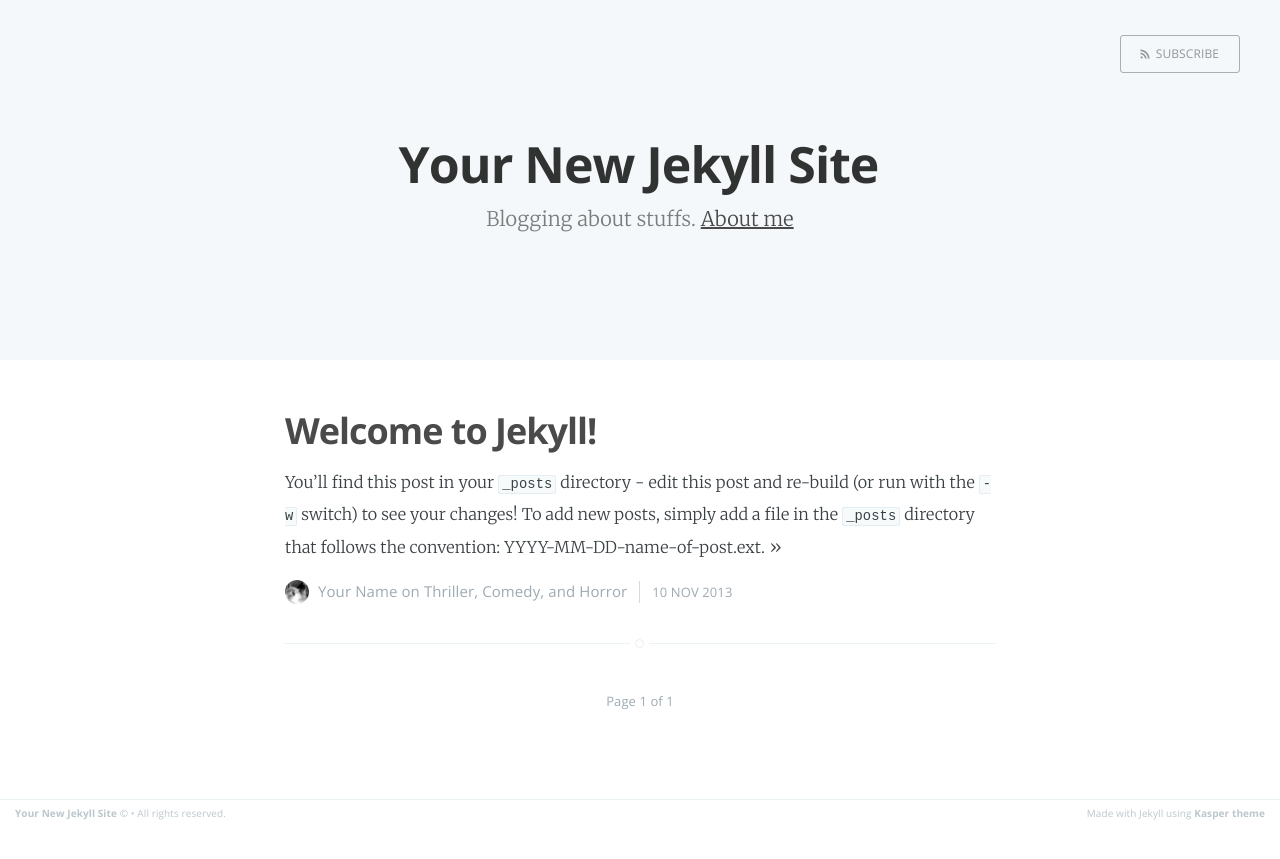
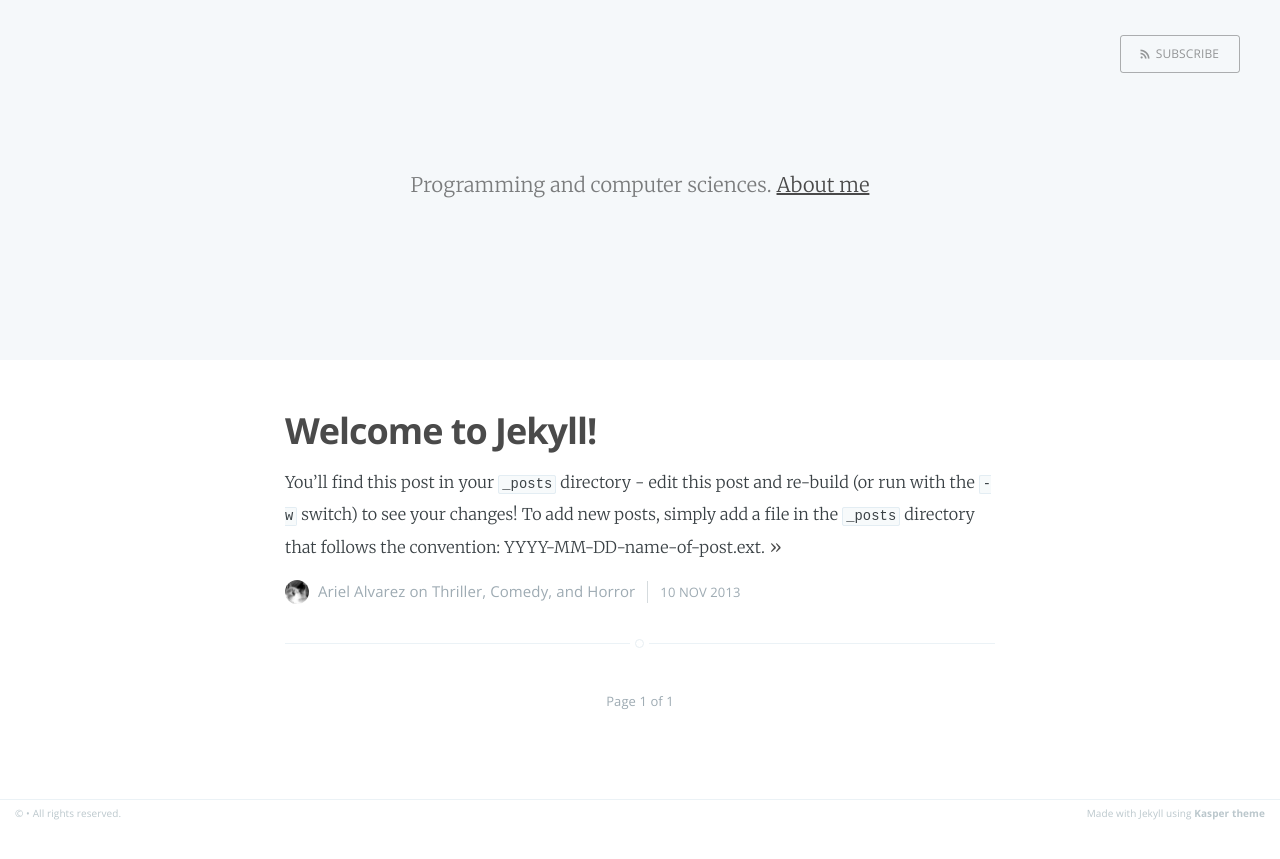
Before and after one commit to AlvarezAriel/AlvarezAriel.github.io, a Jekyll site: the page built from index.html, in a window 1280 px wide. Shown: the top 859 px of the page. Built offline with Jekyll 4.4.1, drawn with Linux system fonts in a browser that asks for light colours; the list of posts is cut into pages by our own code.

Commit message:
Site data

```diff
--- a/_config.yml
+++ b/_config.yml
@@ -1,16 +1,16 @@
-name: Your New Jekyll Site
-description: Blogging about stuffs
-meta_description: "Your New Jekyll Site, Blogging about stuffs"
+name:
+description: Programming and computer sciences
+meta_description: "Blogging, programming languages, stuff"
 
 markdown: kramdown
 highlighter: pygments
 logo: false
 paginate: 15
 baseurl: /
-domain_name: 'http://yourblog-domain.com'
-google_analytics: 'UA-XXXXXXXX-X'
+domain_name: 'http://alvarezariel.github.io'
+google_analytics: 'UA-62262146-2'
 gems: [jekyll-paginate]
 
 # Details for the RSS feed generator
-url:            'blog url'
-author:         'Your Name'
+url:            'alvarezariel.github.io'
+author:         'Ariel Alvarez'
```
